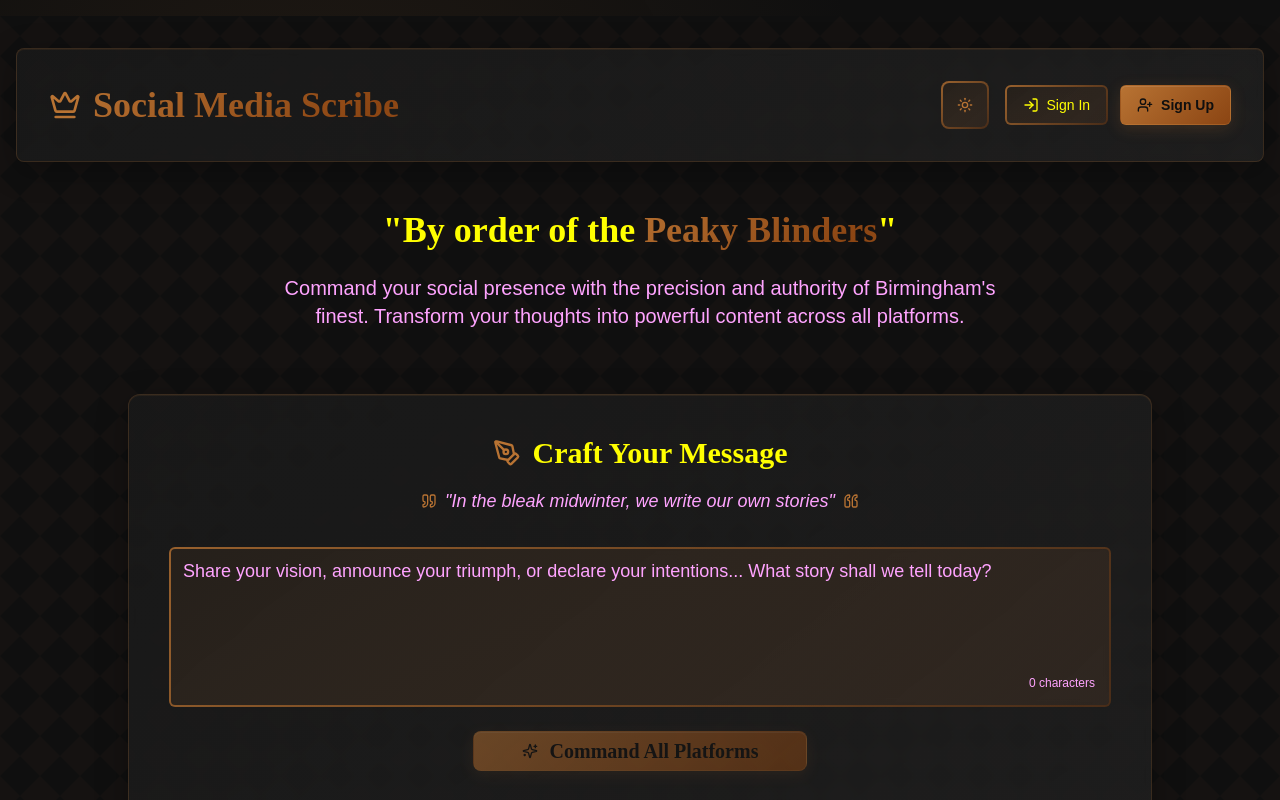
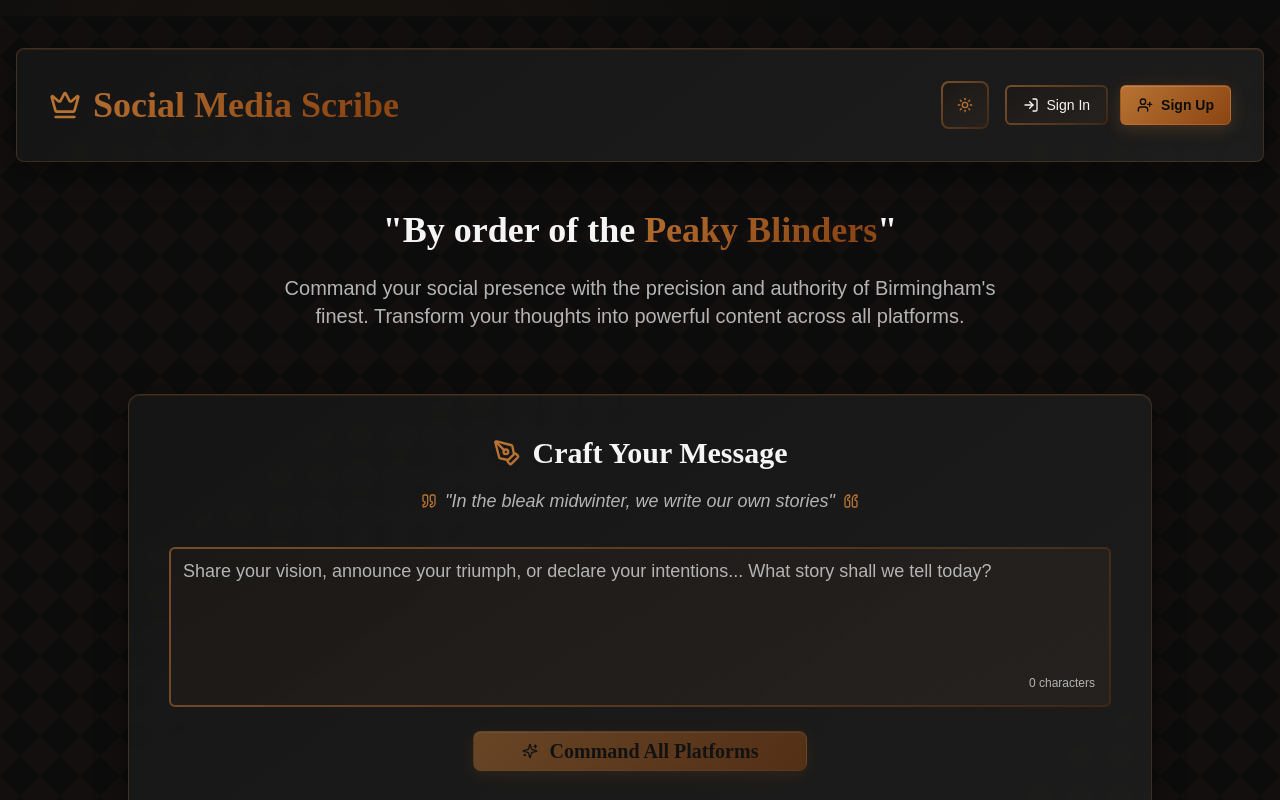
Before and after one commit to Vamsidarling/grog-social-scribe, a React (Vite) app: page / in a window 1280 px wide. Shown: the top 800 px of the page. Built offline with nearby package versions, Linux system fonts and the light colour scheme.

Commit message:
Fix: Improve color contrast and readability
The AI adjusted text and background color combinations throughout the application to enhance readability and visual appeal, addressing the user's feedback on the UI's color scheme.

```diff
--- a/src/components/ContentForm.tsx
+++ b/src/components/ContentForm.tsx
@@ -31,11 +31,11 @@ const ContentForm: React.FC<ContentFormProps> = ({
         <div className="text-center mb-8">
           <div className="flex items-center justify-center gap-3 mb-4">
             <PenTool className="h-7 w-7 text-peaky-gold" />
-            <h2 className="text-3xl font-playfair font-bold text-foreground">
+            <h2 className="text-3xl font-playfair font-bold text-peaky-light">
               Craft Your Message
             </h2>
           </div>
-          <div className="flex items-center justify-center gap-2 text-muted-foreground">
+          <div className="flex items-center justify-center gap-2 text-muted-elegant">
             <Quote className="h-4 w-4 text-peaky-gold" />
             <p className="font-source text-lg italic">
               "In the bleak midwinter, we write our own stories"
@@ -51,10 +51,10 @@ const ContentForm: React.FC<ContentFormProps> = ({
               placeholder="Share your vision, announce your triumph, or declare your intentions... What story shall we tell today?"
               value={userInput}
               onChange={(e) => setUserInput(e.target.value)}
-              className="min-h-40 text-lg font-source vintage-border bg-peaky-charcoal/30 text-foreground placeholder:text-muted-foreground focus:ring-2 focus:ring-peaky-gold/50 transition-all resize-none backdrop-blur-sm"
+              className="min-h-40 text-lg font-source vintage-border bg-peaky-charcoal/30 text-peaky-light placeholder:text-muted-elegant focus:ring-2 focus:ring-peaky-gold/50 transition-all resize-none backdrop-blur-sm"
               rows={5}
             />
-            <div className="absolute bottom-4 right-4 text-xs text-muted-foreground font-source">
+            <div className="absolute bottom-4 right-4 text-xs text-muted-elegant font-source">
               {userInput.length} characters
             </div>
           </div>
@@ -63,7 +63,7 @@ const ContentForm: React.FC<ContentFormProps> = ({
             <Button
               onClick={handleGenerateAll}
               disabled={!userInput.trim() || isGenerating === true || isGenerating === 'all'}
-              className="peaky-button text-peaky-dark px-12 py-4 text-xl font-playfair font-semibold rounded-lg disabled:opacity-50 disabled:cursor-not-allowed group"
+              className="peaky-button px-12 py-4 text-xl font-playfair font-semibold rounded-lg disabled:opacity-50 disabled:cursor-not-allowed group"
             >
               {isGenerating === 'all' ? (
                 <div className="flex items-center gap-3">
--- a/src/components/Header.tsx
+++ b/src/components/Header.tsx
@@ -43,7 +43,7 @@ const Header: React.FC<HeaderProps> = ({ isAuthenticated, showBackButton = true
               <Link to="/profile">
                 <Button
                   variant="outline"
-                  className="gap-2 vintage-border bg-transparent text-foreground hover:bg-peaky-ash/50 transition-all duration-300 font-source"
+                  className="gap-2 vintage-border bg-transparent text-peaky-light hover:bg-peaky-ash/50 transition-all duration-300 font-source"
                 >
                   <User className="h-4 w-4" />
                   Profile
@@ -54,14 +54,14 @@ const Header: React.FC<HeaderProps> = ({ isAuthenticated, showBackButton = true
                 <Link to="/auth">
                   <Button
                     variant="outline"
-                    className="gap-2 vintage-border bg-transparent text-foreground hover:bg-peaky-ash/50 font-source"
+                    className="gap-2 vintage-border bg-transparent text-peaky-light hover:bg-peaky-ash/50 font-source"
                   >
                     <LogIn className="h-4 w-4" />
                     Sign In
                   </Button>
                 </Link>
                 <Link to="/auth">
-                  <Button className="gap-2 peaky-button text-peaky-dark font-source font-semibold">
+                  <Button className="gap-2 peaky-button font-source font-semibold">
                     <UserPlus className="h-4 w-4" />
                     Sign Up
                   </Button>
--- a/src/index.css
+++ b/src/index.css
@@ -7,52 +7,54 @@
 
 @layer base {
   :root {
-    --background: 15 15 15;
-    --foreground: 250 250 250;
-    --card: 20 20 20;
-    --card-foreground: 245 245 245;
-    --popover: 25 25 25;
-    --popover-foreground: 240 240 240;
+    --background: 12 12 12;
+    --foreground: 245 245 245;
+    --card: 18 18 18;
+    --card-foreground: 240 240 240;
+    --popover: 22 22 22;
+    --popover-foreground: 235 235 235;
     --primary: 184 115 51;
-    --primary-foreground: 15 15 15;
+    --primary-foreground: 12 12 12;
     --secondary: 139 69 19;
-    --secondary-foreground: 245 245 245;
-    --muted: 30 30 30;
-    --muted-foreground: 160 160 160;
-    --accent: 45 45 45;
+    --secondary-foreground: 240 240 240;
+    --muted: 28 28 28;
+    --muted-foreground: 180 180 180;
+    --accent: 40 40 40;
     --accent-foreground: 220 220 220;
     --destructive: 220 38 38;
     --destructive-foreground: 248 248 248;
-    --border: 60 60 60;
-    --input: 40 40 40;
+    --border: 55 55 55;
+    --input: 35 35 35;
     --ring: 184 115 51;
     --radius: 0.5rem;
     --peaky-gold: 184 115 51;
     --peaky-bronze: 139 69 19;
-    --peaky-dark: 15 15 15;
-    --peaky-charcoal: 25 25 25;
-    --peaky-ash: 45 45 45;
+    --peaky-dark: 12 12 12;
+    --peaky-charcoal: 22 22 22;
+    --peaky-ash: 40 40 40;
+    --peaky-light: 245 245 245;
+    --peaky-cream: 248 246 238;
   }
 
   .dark {
-    --background: 10 10 10;
-    --foreground: 255 255 255;
-    --card: 15 15 15;
-    --card-foreground: 250 250 250;
-    --popover: 20 20 20;
-    --popover-foreground: 245 245 245;
+    --background: 8 8 8;
+    --foreground: 250 250 250;
+    --card: 14 14 14;
+    --card-foreground: 245 245 245;
+    --popover: 18 18 18;
+    --popover-foreground: 240 240 240;
     --primary: 184 115 51;
-    --primary-foreground: 10 10 10;
+    --primary-foreground: 8 8 8;
     --secondary: 139 69 19;
-    --secondary-foreground: 250 250 250;
-    --muted: 25 25 25;
-    --muted-foreground: 140 140 140;
-    --accent: 35 35 35;
+    --secondary-foreground: 245 245 245;
+    --muted: 24 24 24;
+    --muted-foreground: 160 160 160;
+    --accent: 32 32 32;
     --accent-foreground: 200 200 200;
     --destructive: 185 28 28;
     --destructive-foreground: 248 248 248;
-    --border: 50 50 50;
-    --input: 30 30 30;
+    --border: 45 45 45;
+    --input: 28 28 28;
     --ring: 184 115 51;
   }
 }
@@ -67,16 +69,17 @@
   }
 
   body {
-    @apply bg-peaky-dark text-foreground transition-colors duration-500;
+    @apply bg-peaky-dark text-peaky-light transition-colors duration-500;
     font-family: 'Source Sans Pro', system-ui, -apple-system, BlinkMacSystemFont, sans-serif;
     background-image:
-      radial-gradient(circle at 25% 25%, rgba(184, 115, 51, 0.1) 0%, transparent 50%),
-      radial-gradient(circle at 75% 75%, rgba(139, 69, 19, 0.08) 0%, transparent 50%);
+      radial-gradient(circle at 25% 25%, rgba(184, 115, 51, 0.08) 0%, transparent 50%),
+      radial-gradient(circle at 75% 75%, rgba(139, 69, 19, 0.06) 0%, transparent 50%);
     background-attachment: fixed;
   }
 
   h1, h2, h3, h4, h5, h6 {
     font-family: 'Playfair Display', serif;
+    @apply text-peaky-light;
   }
 }
 
@@ -86,27 +89,28 @@
   }
 
   .peaky-card {
-    background: linear-gradient(145deg, rgba(25, 25, 25, 0.9) 0%, rgba(35, 35, 35, 0.7) 100%);
-    border: 1px solid rgba(184, 115, 51, 0.2);
+    background: linear-gradient(145deg, rgba(22, 22, 22, 0.95) 0%, rgba(32, 32, 32, 0.85) 100%);
+    border: 1px solid rgba(184, 115, 51, 0.25);
     box-shadow:
-      0 8px 32px rgba(0, 0, 0, 0.3),
-      inset 0 1px 0 rgba(184, 115, 51, 0.1);
+      0 8px 32px rgba(0, 0, 0, 0.4),
+      inset 0 1px 0 rgba(184, 115, 51, 0.15);
   }
 
   .peaky-button {
     background: linear-gradient(135deg, rgb(184, 115, 51) 0%, rgb(139, 69, 19) 100%);
     border: 1px solid rgba(184, 115, 51, 0.3);
     box-shadow:
-      0 4px 16px rgba(184, 115, 51, 0.2),
-      inset 0 1px 0 rgba(255, 255, 255, 0.1);
+      0 4px 16px rgba(184, 115, 51, 0.25),
+      inset 0 1px 0 rgba(255, 255, 255, 0.15);
     transition: all 0.3s ease;
+    color: rgb(12, 12, 12);
   }
 
   .peaky-button:hover {
     transform: translateY(-2px);
     box-shadow:
-      0 8px 25px rgba(184, 115, 51, 0.3),
-      inset 0 1px 0 rgba(255, 255, 255, 0.2);
+      0 8px 25px rgba(184, 115, 51, 0.35),
+      inset 0 1px 0 rgba(255, 255, 255, 0.25);
   }
 
   .peaky-text-gradient {
@@ -120,8 +124,8 @@
 
   .vintage-border {
     border: 2px solid transparent;
-    background: linear-gradient(145deg, rgba(25, 25, 25, 0.9), rgba(35, 35, 35, 0.7)) padding-box,
-                linear-gradient(135deg, rgba(184, 115, 51, 0.8), rgba(139, 69, 19, 0.4)) border-box;
+    background: linear-gradient(145deg, rgba(22, 22, 22, 0.95), rgba(32, 32, 32, 0.85)) padding-box,
+                linear-gradient(135deg, rgba(184, 115, 51, 0.6), rgba(139, 69, 19, 0.3)) border-box;
   }
 
   .animate-fade-in {
@@ -134,6 +138,22 @@
 
   .animate-slide-up {
     animation: slideUp 0.7s ease-out forwards;
+  }
+
+  .text-primary-light {
+    color: rgb(245, 245, 245);
+  }
+
+  .text-secondary-light {
+    color: rgb(200, 200, 200);
+  }
+
+  .text-muted-elegant {
+    color: rgb(180, 180, 180);
+  }
+
+  .text-peaky-accent {
+    color: rgb(184, 115, 51);
   }
 }
 
@@ -185,7 +205,7 @@
 }
 
 ::-webkit-scrollbar-track {
-  background: rgb(25, 25, 25);
+  background: rgb(22, 22, 22);
 }
 
 ::-webkit-scrollbar-thumb {
--- a/src/pages/Index.tsx
+++ b/src/pages/Index.tsx
@@ -32,12 +32,12 @@ const Index = () => {
         {/* Hero Section */}
         <div className="text-center mb-16 animate-fade-in">
           <div className="max-w-4xl mx-auto">
-            <h2 className="text-2xl md:text-4xl font-playfair font-bold text-foreground mb-6 leading-tight">
+            <h2 className="text-2xl md:text-4xl font-playfair font-bold text-peaky-light mb-6 leading-tight">
               "By order of the{' '}
               <span className="peaky-text-gradient">Peaky Blinders</span>
               "
             </h2>
-            <p className="text-lg md:text-xl text-muted-foreground font-source max-w-3xl mx-auto leading-relaxed">
+            <p className="text-lg md:text-xl text-muted-elegant font-source max-w-3xl mx-auto leading-relaxed">
               Command your social presence with the precision and authority of Birmingham's finest.
               Transform your thoughts into powerful content across all platforms.
             </p>
--- a/tailwind.config.ts
+++ b/tailwind.config.ts
@@ -58,7 +58,9 @@ export default {
 					bronze: 'rgb(var(--peaky-bronze))',
 					dark: 'rgb(var(--peaky-dark))',
 					charcoal: 'rgb(var(--peaky-charcoal))',
-					ash: 'rgb(var(--peaky-ash))'
+					ash: 'rgb(var(--peaky-ash))',
+					light: 'rgb(var(--peaky-light))',
+					cream: 'rgb(var(--peaky-cream))'
 				},
                 social: {
                     twitter: '#1DA1F2',
```
Also changed, not shown: src/components/PlatformCard.tsx (+8 -8 lines).
